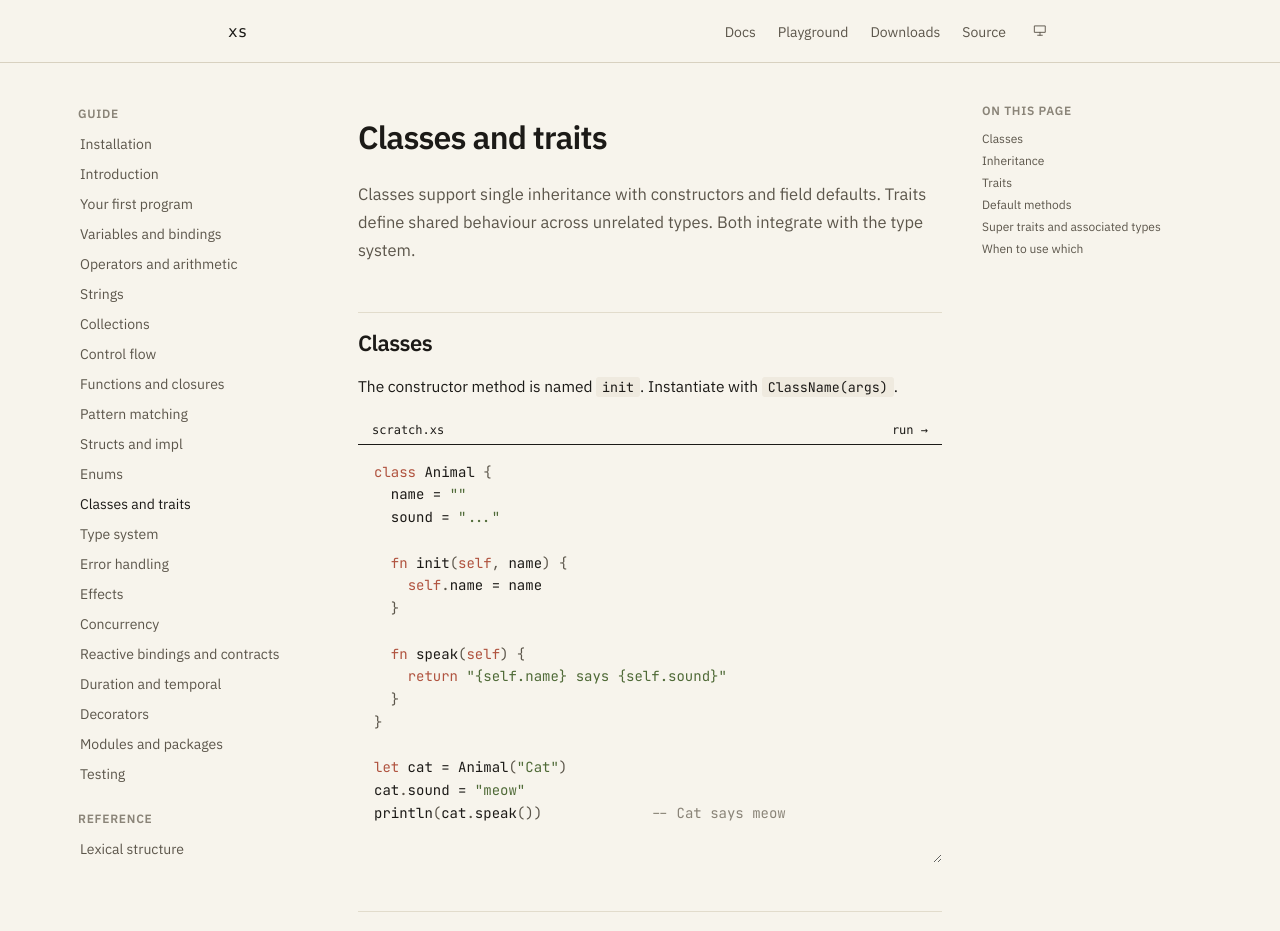
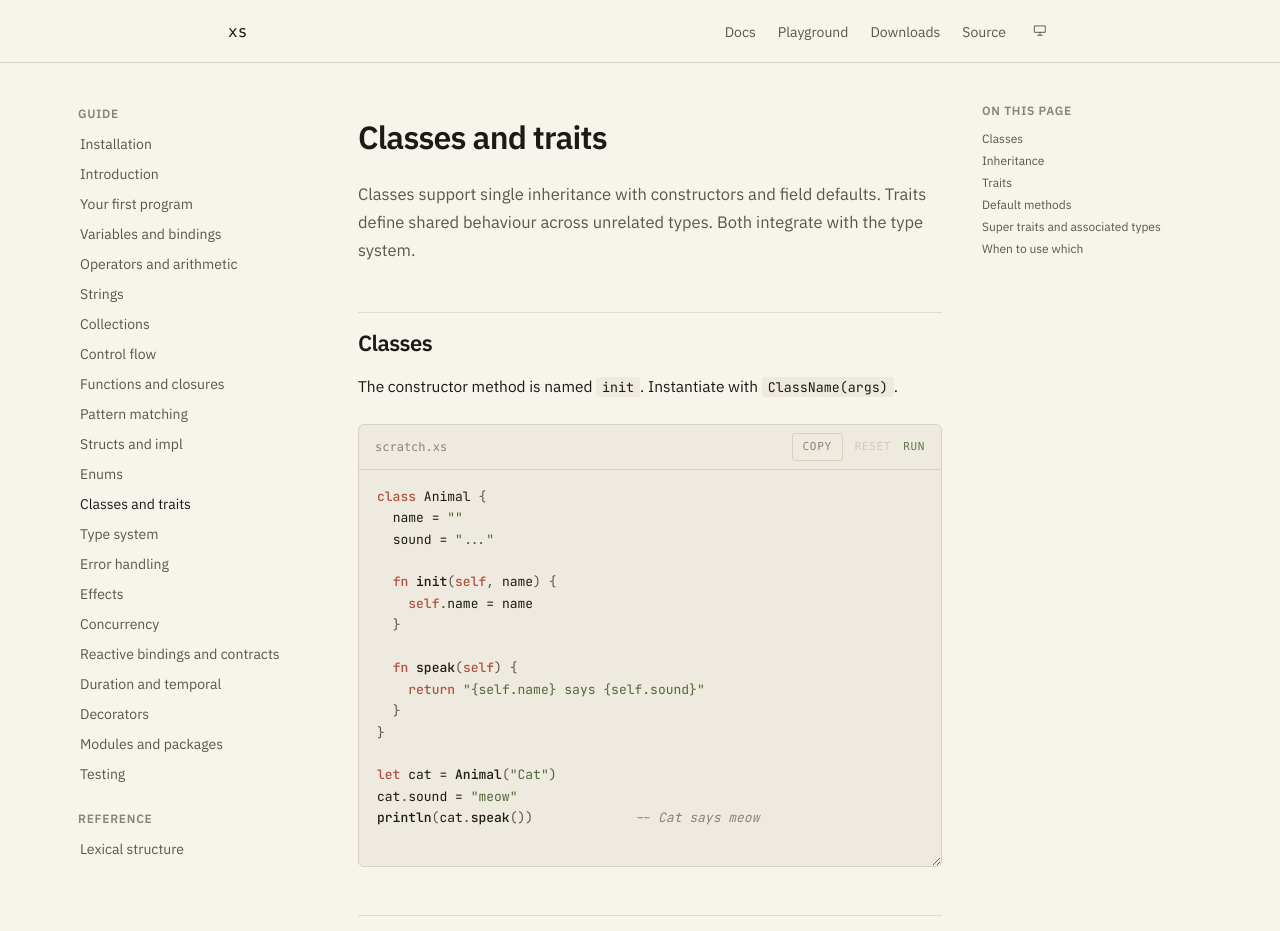
Before and after one commit to xs-lang0/xslang.org, a Next.js app: page /docs/guide/classes-traits in a window 1280 px wide. Shown: the top 931 px of the page. Built offline with nearby package versions, Linux system fonts and the light colour scheme.

Commit message:
fix backslash escapes in code samples; restyle the runnable editor with a working reset

```diff
--- a/src/app/docs/guide/strings/page.tsx
+++ b/src/app/docs/guide/strings/page.tsx
@@ -53,7 +53,7 @@ println("hello".len())           -- 5`}
 println("Hello, {name}!")        -- Hello, XS!
 println("{1 + 2} is three")      -- 3 is three
 println("len: {name.len()}")     -- len: 2
-println("\{literal brace}")      -- {literal brace}`}
+println("\\{literal brace}")      -- {literal brace}`}
       />
 
       <H2 id="format-specs">Format specs</H2>
@@ -89,12 +89,12 @@ println("{42:0>5}")              -- 00042`}
 
       <CodeBlock
         runnable
-        code={`let pattern = r"\d+\.\d+"
-println(pattern)                 -- \d+\.\d+
+        code={`let pattern = r"\\d+\\.\\d+"
+println(pattern)                 -- \\d+\\.\\d+
 
 let x = 42
-let raw = r"no {x} here \n raw"
-println(raw)                     -- no {x} here \n raw`}
+let raw = r"no {x} here \\n raw"
+println(raw)                     -- no {x} here \\n raw`}
       />
 
       <H2 id="triple-quoted">Triple-quoted strings</H2>
--- a/src/app/docs/stdlib/csv/page.tsx
+++ b/src/app/docs/stdlib/csv/page.tsx
@@ -33,7 +33,7 @@ export default function Page() {
         runnable
         code={`import csv
 
-let text = "name,age,city\nAlice,30,NY\nBob,25,SF"
+let text = "name,age,city\\nAlice,30,NY\\nBob,25,SF"
 let rows = csv.parse(text)
 
 println(rows[0])   -- ["name", "age", "city"]
--- a/src/app/docs/stdlib/fs/page.tsx
+++ b/src/app/docs/stdlib/fs/page.tsx
@@ -156,7 +156,7 @@ for entry in fs.walk("/tmp/a") {
 -- streaming write
 let w = fs.write_stream("/tmp/big.txt")
 for i in 0..1000 {
-    w.write("line {i}\n")
+    w.write("line {i}\\n")
 }
 w.close()`}
       />
--- a/src/app/docs/stdlib/io/page.tsx
+++ b/src/app/docs/stdlib/io/page.tsx
@@ -132,7 +132,7 @@ export default function Page() {
         noRun
         code={`import io
 
-io.write_file("out.txt", "hello\n")
+io.write_file("out.txt", "hello\\n")
 let text = io.read_file("out.txt")
 println(text)                    -- hello
 
--- a/src/app/docs/stdlib/net/page.tsx
+++ b/src/app/docs/stdlib/net/page.tsx
@@ -47,7 +47,7 @@ println(ip)
 
 -- TCP client
 let conn = net.tcp_connect("example.com", 80)
-conn.write("GET / HTTP/1.0\r\nHost: example.com\r\n\r\n")
+conn.write("GET / HTTP/1.0\\r\\nHost: example.com\\r\\n\\r\\n")
 let resp = conn.read()
 println(resp)
 conn.close()
--- a/src/components/run-button.tsx
+++ b/src/components/run-button.tsx
@@ -2,6 +2,7 @@
 
 import { useState, useRef, useCallback, useMemo } from "react";
 import { tokenize, TOKEN_COLORS } from "@/components/code-block";
+import { CopyButton } from "@/components/copy-button";
 
 const TIMEOUT_MS = 5000;
 const BASE_URL = "https://static.xslang.org";
@@ -71,8 +72,10 @@ function Highlighted({ code }: { code: string }) {
     <>
       {tokens.map((token, i) => {
         const color = TOKEN_COLORS[token.type];
+        const weight = token.type === "keyword" || token.type === "fn" ? 500 : undefined;
+        const style = token.type === "comment" ? "italic" : undefined;
         return color ? (
-          <span key={i} style={{ color }}>{token.text}</span>
+          <span key={i} style={{ color, fontWeight: weight, fontStyle: style }}>{token.text}</span>
         ) : (
           <span key={i}>{token.text}</span>
         );
@@ -87,7 +90,7 @@ export function RunnableBlock({ code: original, filename }: { code: string; file
   const [state, setState] = useState<"idle" | "running" | "done">("idle");
   const [output, setOutput] = useState("");
   const [error, setError] = useState(false);
-  const [edited, setEdited] = useState(false);
+  const edited = code !== original;
   const textareaRef = useRef<HTMLTextAreaElement>(null);
 
   const handleRun = useCallback(async () => {
@@ -108,18 +111,14 @@ export function RunnableBlock({ code: original, filename }: { code: string; file
 
   const handleReset = useCallback(() => {
     setCode(original);
-    setEdited(false);
     setOutput("");
     setState("idle");
-    if (textareaRef.current) {
-      textareaRef.current.value = original;
-    }
+    if (textareaRef.current) textareaRef.current.value = original;
   }, [original]);
 
   const handleChange = useCallback((e: React.ChangeEvent<HTMLTextAreaElement>) => {
     setCode(e.target.value);
-    setEdited(e.target.value !== original);
-  }, [original]);
+  }, []);
 
   const handleKeyDown = useCallback((e: React.KeyboardEvent<HTMLTextAreaElement>) => {
     if (e.key === "Tab") {
@@ -130,41 +129,40 @@ export function RunnableBlock({ code: original, filename }: { code: string; file
       ta.value = ta.value.substring(0, start) + "  " + ta.value.substring(end);
       ta.selectionStart = ta.selectionEnd = start + 2;
       setCode(ta.value);
-      setEdited(ta.value !== original);
     }
     if (e.key === "Enter" && (e.ctrlKey || e.metaKey)) {
       e.preventDefault();
       handleRun();
     }
-  }, [original, handleRun]);
+  }, [handleRun]);
 
   const lines = code.split("\n").length;
 
   return (
-    <div className="code-box bg-soft">
-      <div className="flex items-center justify-between gap-2 border-b-[1.5px] border-rule px-3.5 py-1.5">
-        <span className="font-mono text-xs text-ink/60">{filename ?? "scratch.xs"}</span>
+    <div className="my-6 rounded-[6px] border border-[color:var(--rule)] bg-[color:var(--panel)]">
+      <div className="flex items-center justify-between gap-2 border-b border-[color:var(--rule)] px-4 py-2">
+        <span className="font-mono text-xs text-[color:var(--text-faint)]">{filename ?? "scratch.xs"}</span>
         <div className="flex items-center gap-3">
-          {edited && (
-            <button
-              onClick={handleReset}
-              className="font-mono text-xs text-ink/55 hover:text-accent transition-colors"
-            >
-              reset
-            </button>
-          )}
+          <CopyButton text={code} />
+          <button
+            onClick={handleReset}
+            disabled={!edited}
+            className="font-mono text-[11px] uppercase tracking-[0.06em] text-[color:var(--text-faint)] hover:text-[color:var(--link)] transition-colors disabled:opacity-30 disabled:cursor-not-allowed disabled:hover:text-[color:var(--text-faint)]"
+          >
+            reset
+          </button>
           <button
             onClick={handleRun}
             disabled={state === "running"}
-            className="font-mono text-xs font-medium text-accent hover:text-ink transition-colors disabled:opacity-50"
+            className="font-mono text-[11px] uppercase tracking-[0.06em] font-medium text-[color:var(--link)] hover:text-[color:var(--link-hover)] transition-colors disabled:opacity-50"
           >
-            {state === "running" ? "running…" : "run →"}
+            {state === "running" ? "running" : "run"}
           </button>
         </div>
       </div>
       <div className="relative overflow-x-auto">
         <pre
-          className="pointer-events-none absolute inset-0 p-4 font-mono text-sm leading-relaxed text-ink/85"
+          className="pointer-events-none absolute inset-0 px-[18px] py-4 font-mono text-[13px] leading-[1.65] text-[color:var(--text)]"
           aria-hidden="true"
         >
           <code><Highlighted code={code} /></code>
@@ -179,14 +177,14 @@ export function RunnableBlock({ code: original, filename }: { code: string; file
           autoCorrect="off"
           autoCapitalize="off"
           rows={Math.max(lines + 1, 3)}
-          className="relative block w-full resize-y border-none bg-transparent p-4 font-mono text-sm leading-relaxed text-transparent caret-accent outline-none"
+          className="relative block w-full resize-y border-none bg-transparent px-[18px] py-4 font-mono text-[13px] leading-[1.65] text-transparent caret-[color:var(--link)] outline-none"
           style={{ tabSize: 2 }}
         />
       </div>
       {state === "done" && (
         <pre
-          className={`border-t-[1.5px] border-rule px-4 py-3 text-sm leading-relaxed ${
-            error ? "text-accent" : "text-ink/70"
+          className={`border-t border-[color:var(--rule)] px-4 py-3 font-mono text-[13px] leading-[1.65] whitespace-pre-wrap ${
+            error ? "text-[color:var(--kw)]" : "text-[color:var(--text-muted)]"
           }`}
           style={{ maxHeight: 200, overflowY: "auto" }}
         >
```
